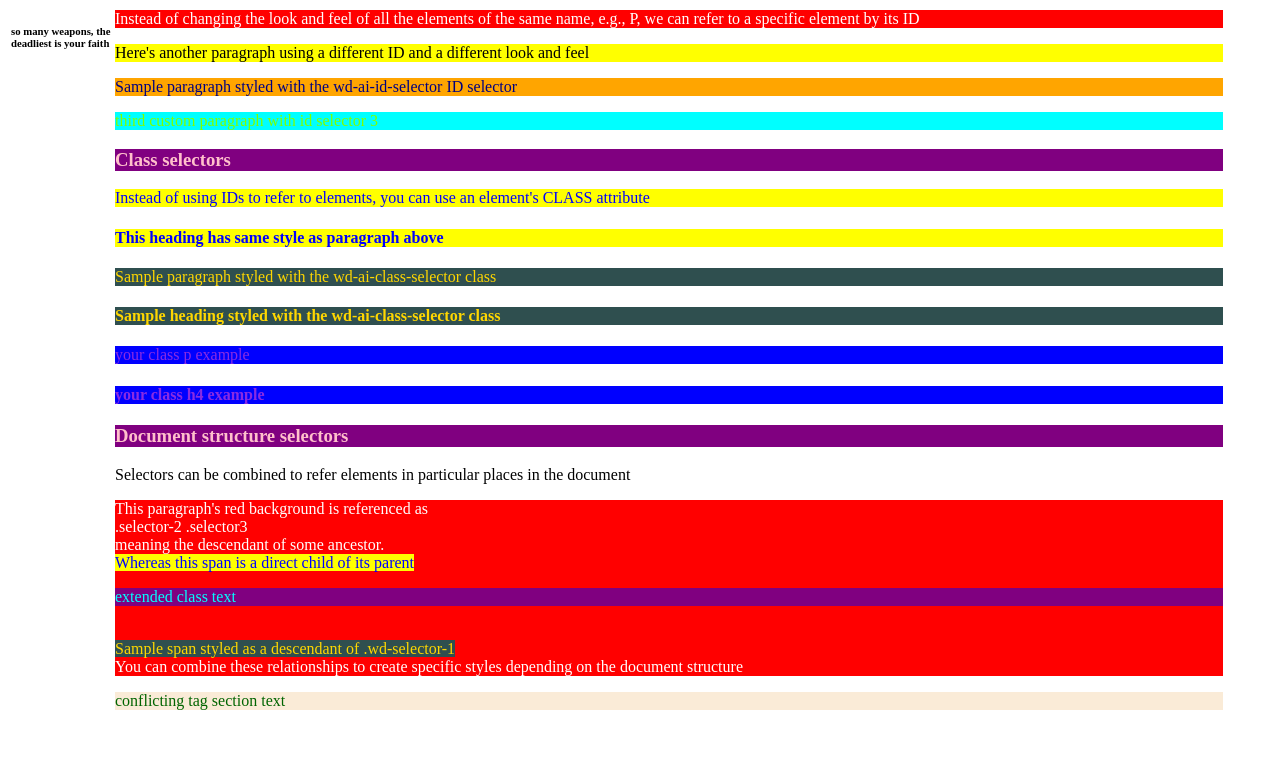
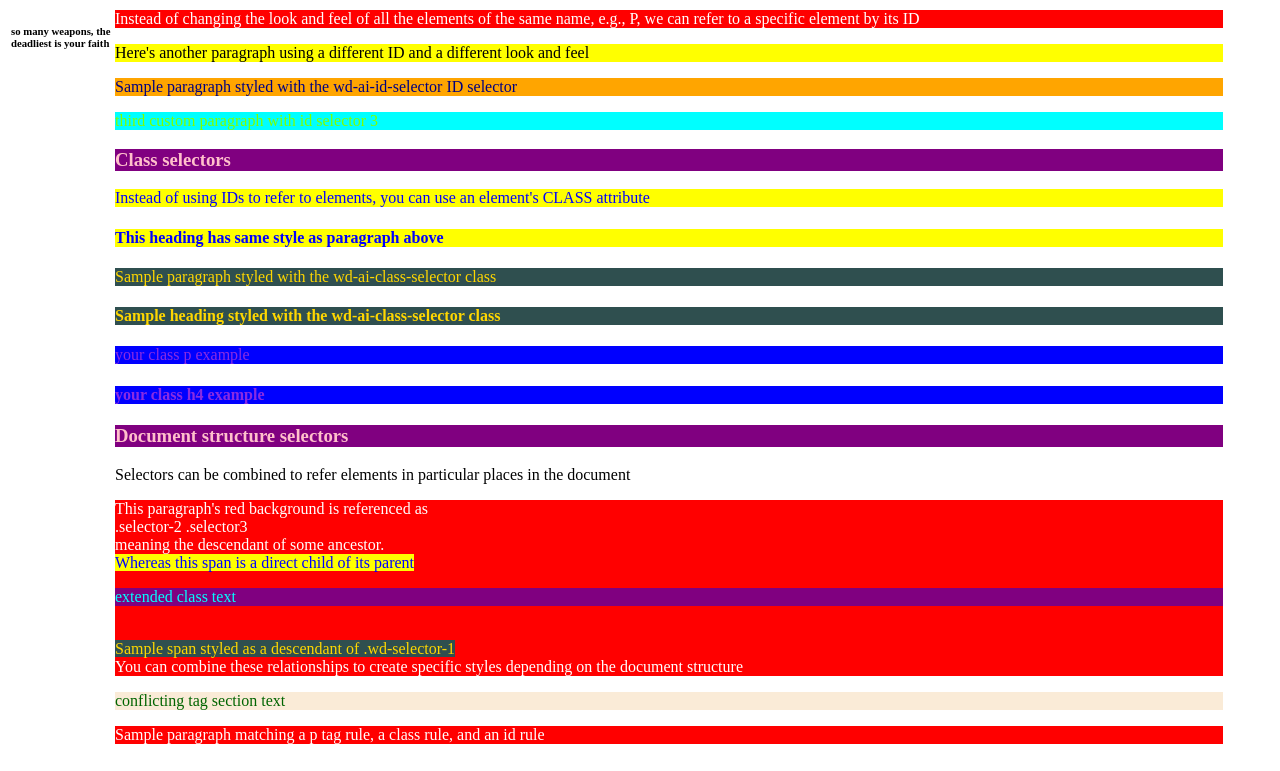
Before and after one commit to Jackerrigan/webdev-client, a Next.js app: page /labs/lab2 in a window 1280 px wide. Shown: the part 254-1025 px from the top of the page. Before the commit the page ends 991 px from the top, so only its background shows below. Built offline with nearby package versions, Linux system fonts and the light colour scheme.

Commit message:
ai cascade rule

```diff
--- a/app/labs/lab2/index.css
+++ b/app/labs/lab2/index.css
@@ -74,3 +74,16 @@ p#wd-ai-id-selector {
   background-color: antiquewhite;
   color: darkgreen;
 }
+
+/* Cascade check: the id selector (#wd-ai-cascade) should win, so red. */
+p {
+  background-color: green;
+}
+
+.wd-ai-cascade {
+  background-color: yellow;
+}
+
+#wd-ai-cascade {
+  background-color: red;
+}
--- a/app/labs/lab2/page.tsx
+++ b/app/labs/lab2/page.tsx
@@ -90,6 +90,9 @@ export default function Lab2() {
           conflicting tag section text
         </p>
       </div>
+      <p id="wd-ai-cascade" className="wd-ai-cascade">
+        Sample paragraph matching a p tag rule, a class rule, and an id rule
+      </p>
     </div>
   );
 }
```
